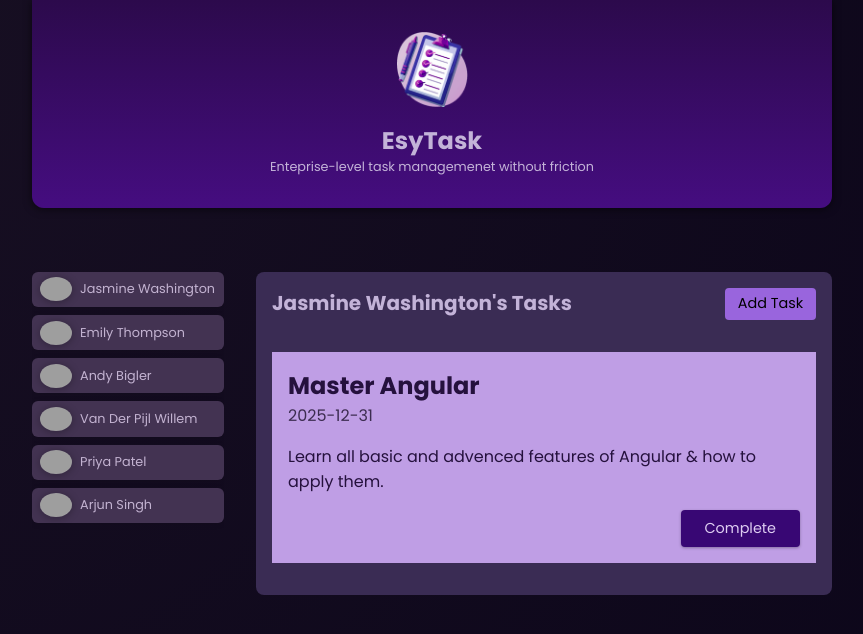
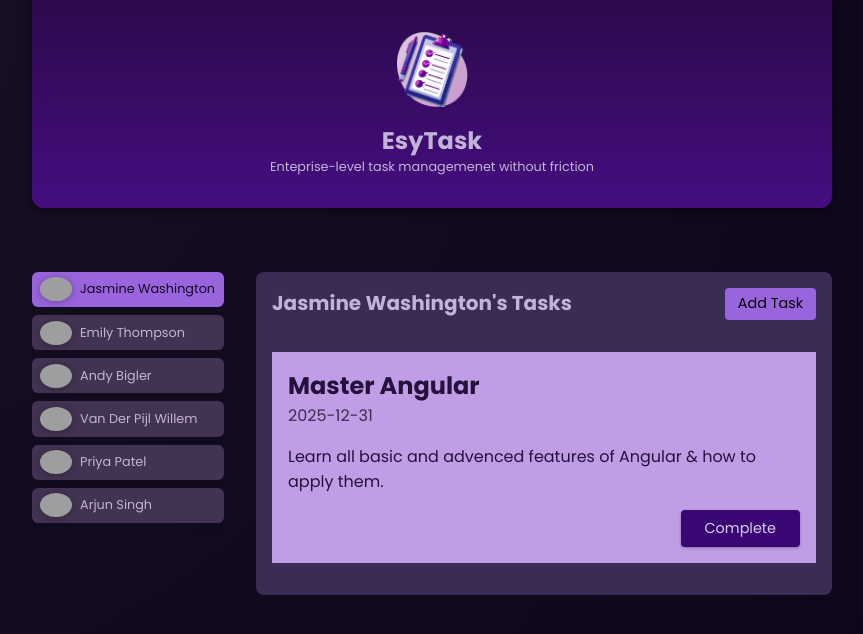
Before and after one commit to Quetio22/angular_learn, an Angular app: page / in a window 1280 px wide. Both pictures are taken after a click on the button "Jasmine Washington". Shown: the top 634 px of the page, without its empty margins (208-1071 px from the left). Built offline with nearby package versions, Linux system fonts and the light colour scheme; grey boxes are pictures that could not be loaded.

Commit message:
add the complete task option

```diff
--- a/src/app/app.html
+++ b/src/app/app.html
@@ -4,7 +4,7 @@
     <ul id="users">
         @for (user of users; track user.id) {
         <li>
-            <app-user [user]="user" (select)="onSelectUser(  $event)" />
+            <app-user [user]="user" [selected]="user.id=== selectedUserId" (select)="onSelectUser(  $event)" />
         </li>
         }
     </ul>
--- a/src/app/tasks/task/task.html
+++ b/src/app/tasks/task/task.html
@@ -3,6 +3,6 @@
     <time>{{ task.dueDate }}</time>
     <p>{{ task.summary }}</p>
     <p class="actions">
-        <button>Complete</button>
+        <button (click)="onCompleteTask()">Complete</button>
     </p>
 </article>
--- a/src/app/tasks/task/task.ts
+++ b/src/app/tasks/task/task.ts
@@ -1,13 +1,7 @@
-import { Component, Input} from '@angular/core';
+import { Component, EventEmitter, Input, Output} from '@angular/core';
 
-interface task {
-  id: string;
-  userId: string;
-  title: string;
-  summary: string;
-  dueDate: string;
-}
-
+import { type task } from './task.model';
+import { OutletContext } from '@angular/router';
 @Component({
   selector: 'app-task',
   imports: [],
@@ -16,4 +10,9 @@ interface task {
 })
 export class Task {
 @Input({ required: true }) task!: task;
+@Output() complete = new EventEmitter();
+
+onCompleteTask () {
+  this.complete.emit(this.task.id);
 }
+}
--- a/src/app/tasks/tasks.component.html
+++ b/src/app/tasks/tasks.component.html
@@ -8,7 +8,7 @@
 <ul>
     @for (task of selectedUserTasks; track task.id) {
         <li>
-            <app-task [task]="task" />
+            <app-task [task]="task" (complete)="onCompleteTask($event)" />
         </li>
     }
 </ul>
--- a/src/app/tasks/tasks.component.ts
+++ b/src/app/tasks/tasks.component.ts
@@ -40,5 +40,7 @@ export class TaskComponent {
         return this.tasks.filter((task) => task.userId === this.id);
     }
 
-
+     onCompleteTask(id: string) {
+        this.tasks = this.tasks.filter((task) => task.id !== id);
+     }
 }
--- a/src/app/user/user.component.html
+++ b/src/app/user/user.component.html
@@ -1,5 +1,5 @@
 <div>
-    <button (click)="onSelectUser()">
+    <button [class.active]="selected"    (click)="onSelectUser()">
         <img [src]="imagePath" [alt]="user.name" />
         <span>{{ user.name }}</span>
     </button>
--- a/src/app/user/user.component.ts
+++ b/src/app/user/user.component.ts
@@ -1,7 +1,7 @@
 import { InvokeFunctionExpr } from "@angular/compiler";
 import { Component, Input, computed, Output, input, EventEmitter, output } from "@angular/core";
 import { ActivationStart } from "@angular/router";
-import { User } from "./user.model";
+import { type User } from "./user.model";
 
 
 
@@ -15,6 +15,7 @@ import { User } from "./user.model";
 })
 export class UserComponent {
     @Input({ required: true }) user!: User;
+    @Input({required: true }) selected!: boolean;
     @Output() select = new EventEmitter<string>();
 
 
```
Also changed, not shown: src/app/tasks/task/task.model.ts (added, +7 -0 lines).
